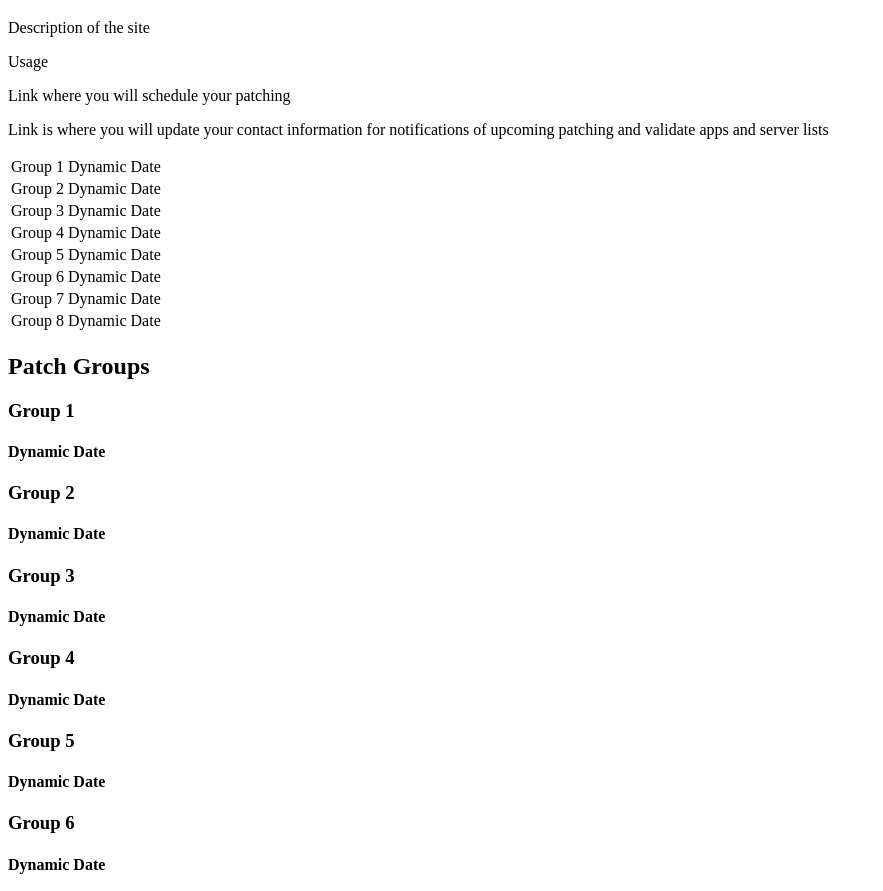
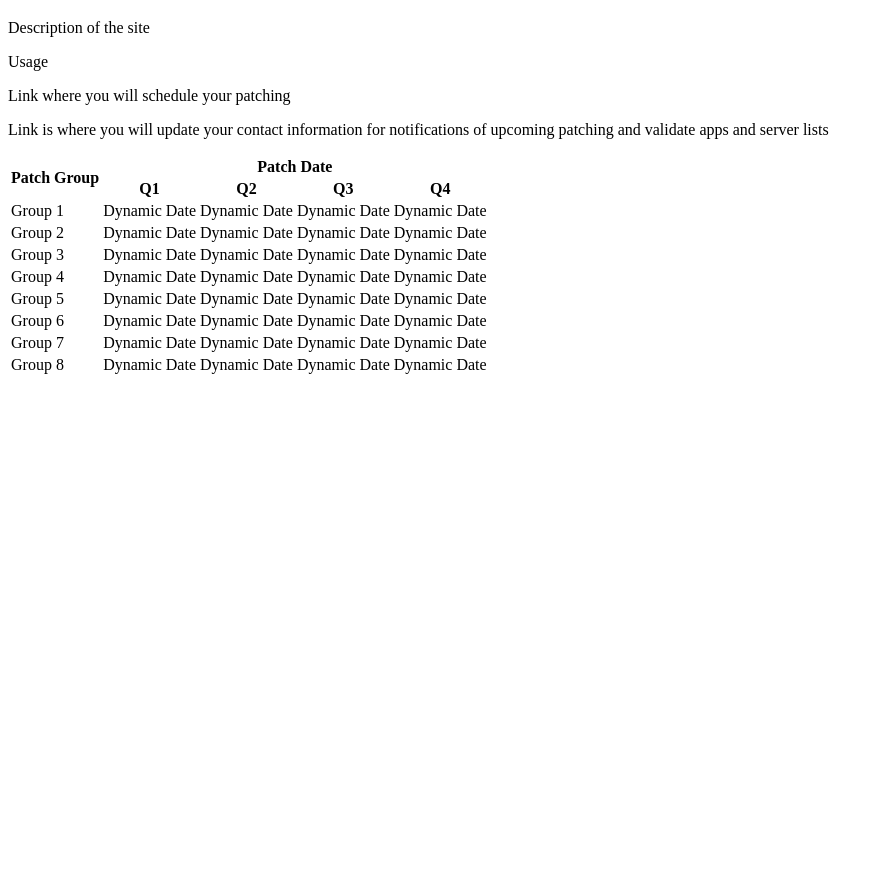
Before and after one commit to cosmocaan/webdevbootcamp, a plain HTML site: page UaaSPatching.html in a window 1280 px wide. Shown: the part 61-952 px from the top of the page, without its empty margins (0-883 px from the left). After the commit the page ends 800 px from the top, so only its background shows below. Drawn offline with Linux system fonts and the light colour scheme.

Commit message:
ending day 20201206

```diff
--- a/UaaSPatching.html
+++ b/UaaSPatching.html
@@ -14,58 +14,76 @@
 
 <table>
   <tr>
+    <th rowspan="2">Patch Group</th>
+    <th colspan="4">Patch Date</th>
+  </tr>
+  <tr>
+    <th>Q1</th>
+    <th>Q2</th>
+    <th>Q3</th>
+    <th>Q4</th>
+  </tr>
+  <tr>
     <td>Group 1</td>
+    <td>Dynamic Date</td>
+    <td>Dynamic Date</td>
+    <td>Dynamic Date</td>
     <td>Dynamic Date</td>
   </tr>
   <tr>
     <td>Group 2</td>
     <td>Dynamic Date</td>
+    <td>Dynamic Date</td>
+    <td>Dynamic Date</td>
+    <td>Dynamic Date</td>
   </tr>
   <tr>
     <td>Group 3</td>
+    <td>Dynamic Date</td>
+    <td>Dynamic Date</td>
+    <td>Dynamic Date</td>
     <td>Dynamic Date</td>
   </tr>
   <tr>
     <td>Group 4</td>
     <td>Dynamic Date</td>
+    <td>Dynamic Date</td>
+    <td>Dynamic Date</td>
+    <td>Dynamic Date</td>
   </tr>
   <tr>
     <td>Group 5</td>
+    <td>Dynamic Date</td>
+    <td>Dynamic Date</td>
+    <td>Dynamic Date</td>
     <td>Dynamic Date</td>
   </tr>
   <tr>
     <td>Group 6</td>
     <td>Dynamic Date</td>
+    <td>Dynamic Date</td>
+    <td>Dynamic Date</td>
+    <td>Dynamic Date</td>
   </tr>
   <tr>
     <td>Group 7</td>
     <td>Dynamic Date</td>
+    <td>Dynamic Date</td>
+    <td>Dynamic Date</td>
+    <td>Dynamic Date</td>
   </tr>
   <tr>
     <td>Group 8</td>
+    <td>Dynamic Date</td>
+    <td>Dynamic Date</td>
+    <td>Dynamic Date</td>
     <td>Dynamic Date</td>
   </tr>
 
 
 </table>
 
+<form action="/anyaction"></form>
 
-    <h2>Patch Groups</h2>
-    <h3>Group 1</h3>
-    <h4> Dynamic Date</h4>
-    <h3>Group 2</h3>
-    <h4>Dynamic Date</h4>
-    <h3>Group 3</h3>
-    <h4>Dynamic Date</h4>
-    <h3>Group 4</h3>
-    <h4>Dynamic Date</h4>
-    <h3>Group 5</h3>
-    <h4>Dynamic Date</h4>
-    <h3>Group 6</h3>
-    <h4>Dynamic Date</h4>
-    <h3>Group 7</h3>
-    <h4>Dynamic Date</h4>
-    <h3>Group 8</h3>
-    <h4>Dynamic Date</h4>
 </body>
 </html>
```
Also changed, not shown: webdev_bootcamp_notes.txt.
